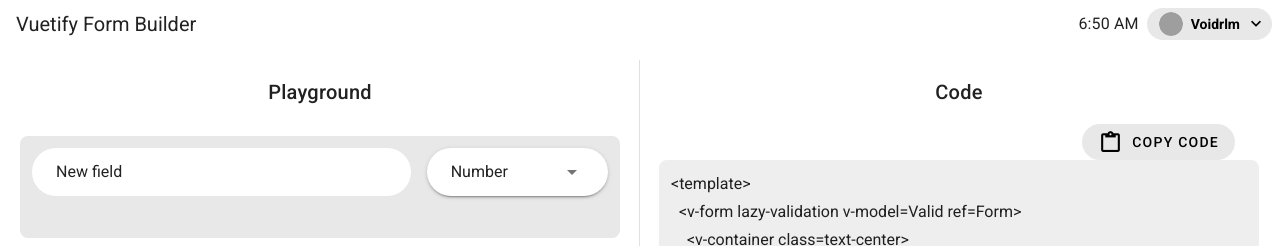
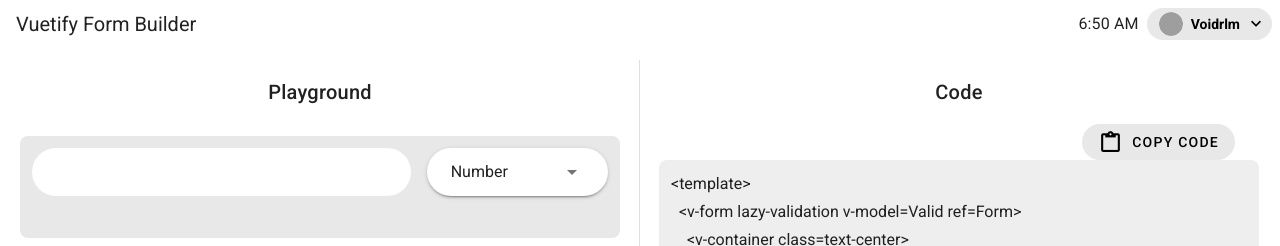
Before and after one commit to voidrlm/Vuetify-Form-Builder-With-Validations, a Vue app: page /#/dashboard in a window 1280 px wide. Shown: the top 246 px of the page. Built offline with nearby package versions, Linux system fonts and the light colour scheme; grey boxes are pictures that could not be loaded.

Commit message:
Minor code change

```diff
--- a/src/views/dashboard.vue
+++ b/src/views/dashboard.vue
@@ -32,7 +32,7 @@
     addTextField: function () {
       console.log(1);
       this.formData.push({
-        title: "New field",
+        title: "",
         type: "Number",
         required: false,
       });
```
